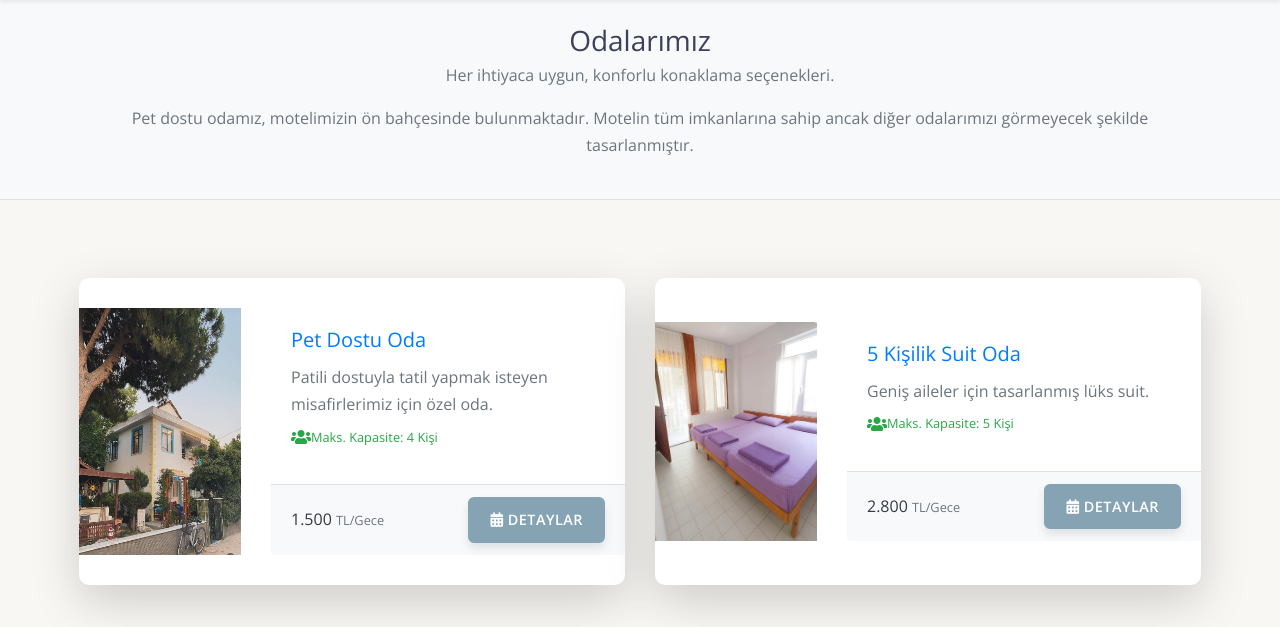
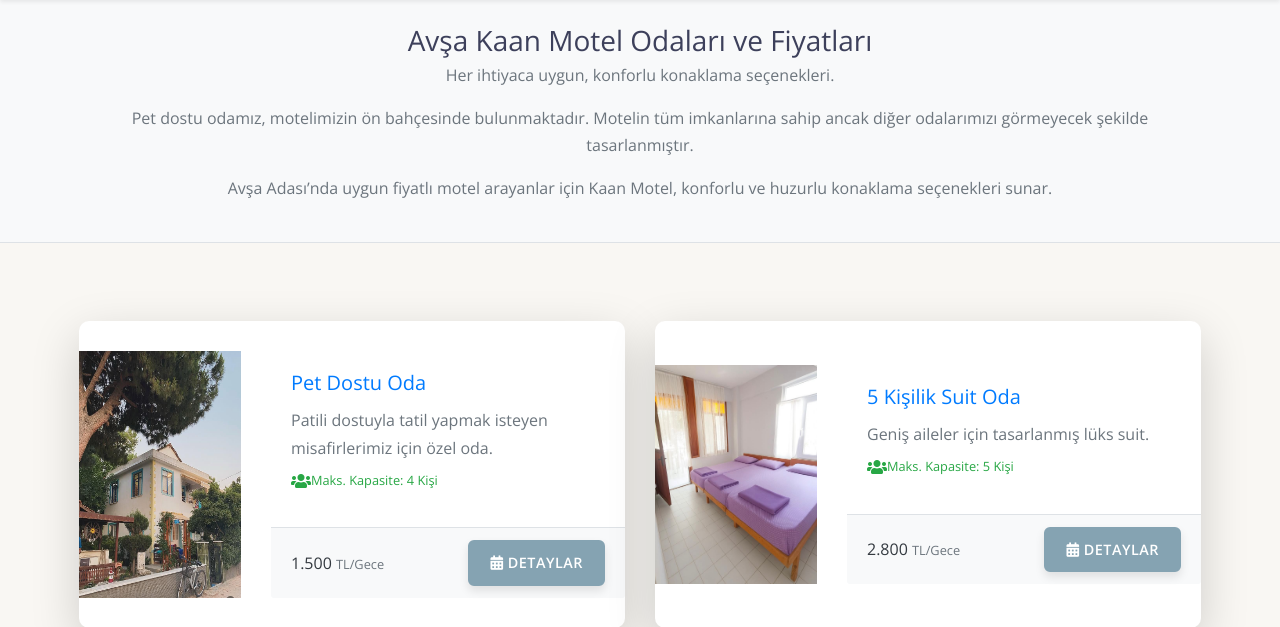
Before and after one commit to maidekaan/kaan_motel_website, a Flask app: page /odalar in a window 1280 px wide; the page is wider, and only the part inside the window is pictured. Shown: the part 208-835 px from the top of that part. Run offline with Flask 3, Linux system fonts and the light colour scheme; some libraries are stand-ins or nearby versions.

Commit message:
templates/odalar.html dosyasında değişiklik yapıldı

```diff
--- a/templates/odalar.html
+++ b/templates/odalar.html
@@ -3,9 +3,12 @@
 {% block content %}
 <section class="section-title py-4 bg-light border-bottom">
     <div class="container">
-        <h1 class="h3 mb-1">Odalarımız</h1>
+        <h1 class="h3 mb-1">Avşa Kaan Motel Odaları ve Fiyatları</h1>
         <p class="text-muted mb-3">Her ihtiyaca uygun, konforlu konaklama seçenekleri.</p>
-        <p class="text-muted mb-3">Pet dostu odamız, motelimizin ön bahçesinde bulunmaktadır. Motelin tüm imkanlarına sahip ancak diğer odalarımızı görmeyecek şekilde tasarlanmıştır.
+        <p class="text-muted mb-3">Pet dostu odamız, motelimizin ön bahçesinde bulunmaktadır. Motelin tüm imkanlarına sahip ancak diğer odalarımızı görmeyecek şekilde tasarlanmıştır.</p>
+        <p class="text-muted mb-3">
+Avşa Adası’nda uygun fiyatlı motel arayanlar için Kaan Motel, konforlu ve huzurlu konaklama seçenekleri sunar.
+</p>
     </div>
 </section>
 
```
